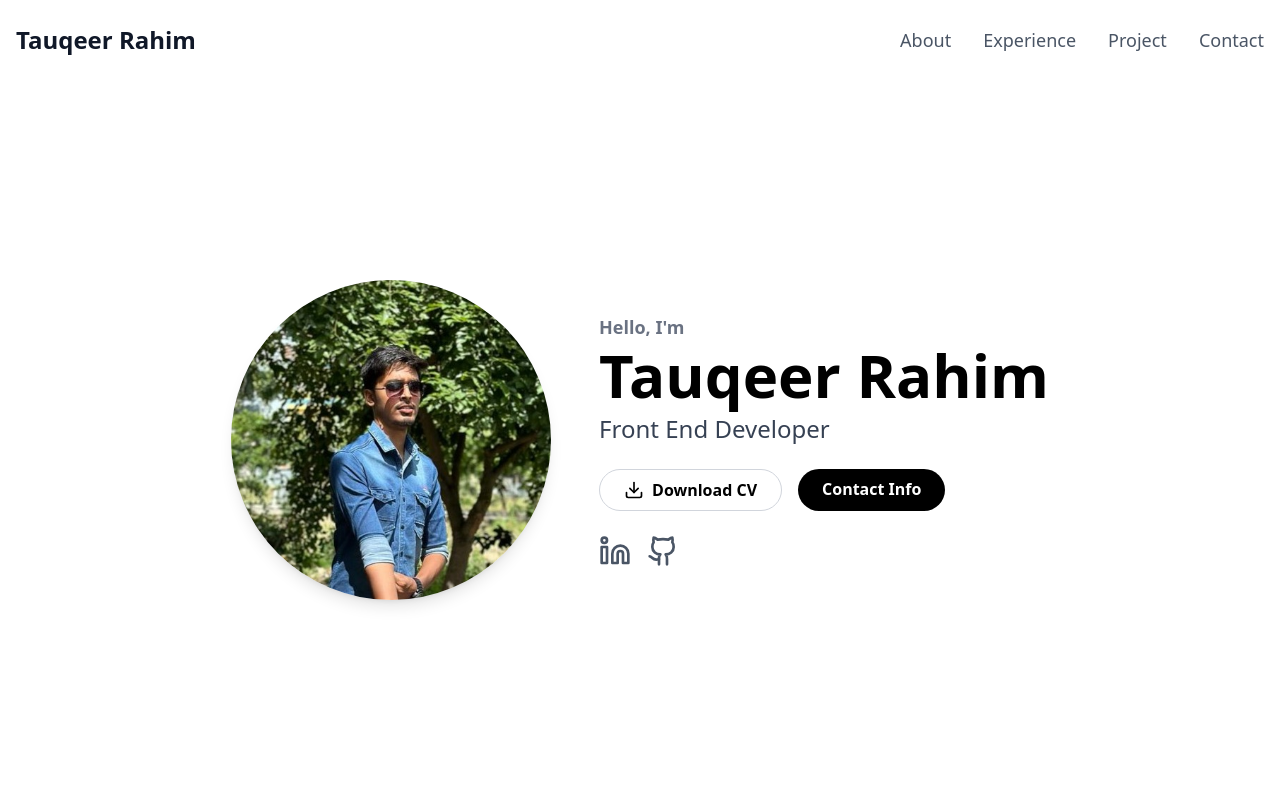
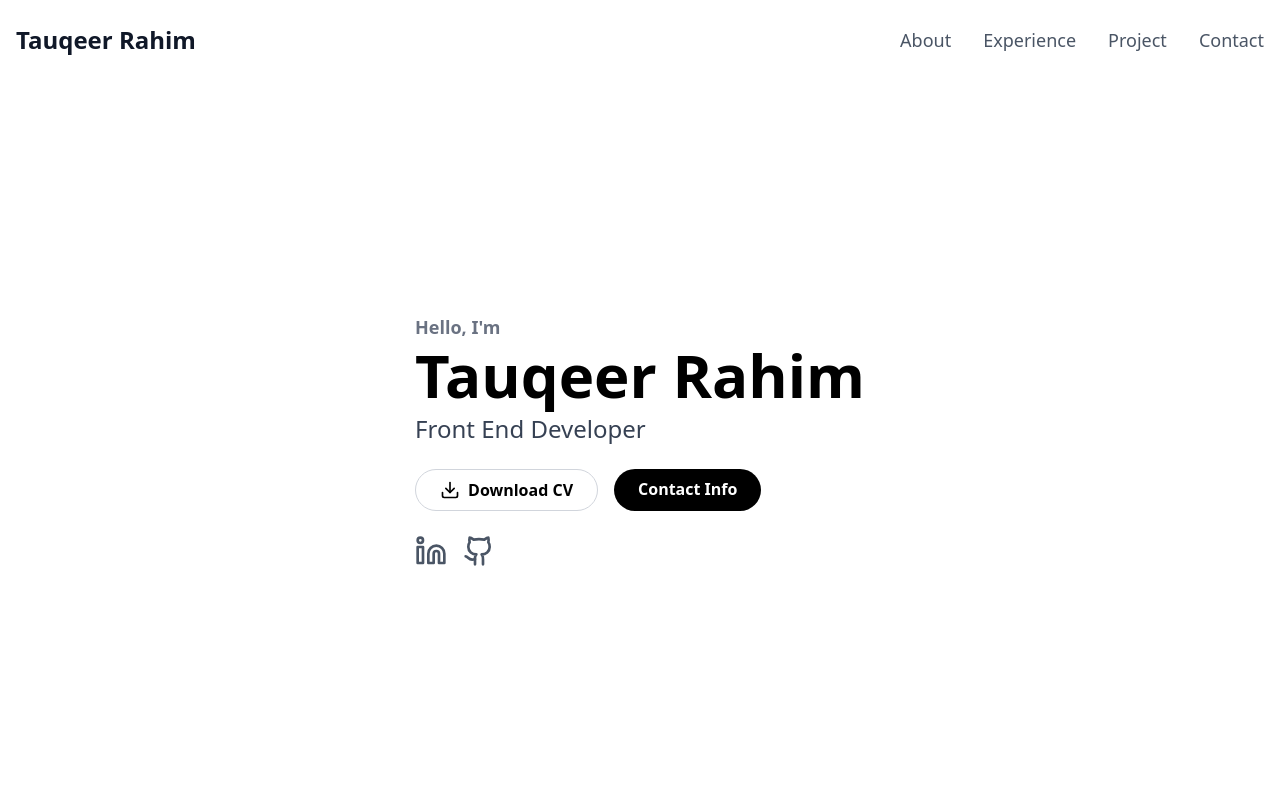
Before and after one commit to tauqeer-rahim03/FUTURE_FS_01, a React (Vite) app: page / in a window 1280 px wide. Shown: the top 800 px of the page. Built offline with nearby package versions, Linux system fonts and the light colour scheme.

Commit message:
Remove profile image from HeroSection component

```diff
--- a/src/components/HeroSection.jsx
+++ b/src/components/HeroSection.jsx
@@ -13,14 +13,6 @@ const HeroSection = () => {
             className="min-h-screen flex items-center justify-center text-center md:text-left pt-20"
         >
             <div className="container mx-auto flex flex-col md:flex-row items-center justify-center gap-12 px-4">
-                <div className="w-64 h-64 md:w-80 md:h-80 flex-shrink-0">
-                    <img
-                        src={PROFILE_IMAGE_URL}
-                        alt="A picture of Tauqeer Rahim"
-                        className="w-full h-full rounded-full object-cover shadow-lg"
-                    />
-                </div>
-
                 <div className="flex flex-col items-center md:items-start">
                     <p className="font-semibold text-gray-500 text-lg">
                         Hello, I'm
```
Also changed, not shown: public/profile-image.jpg (deleted).
